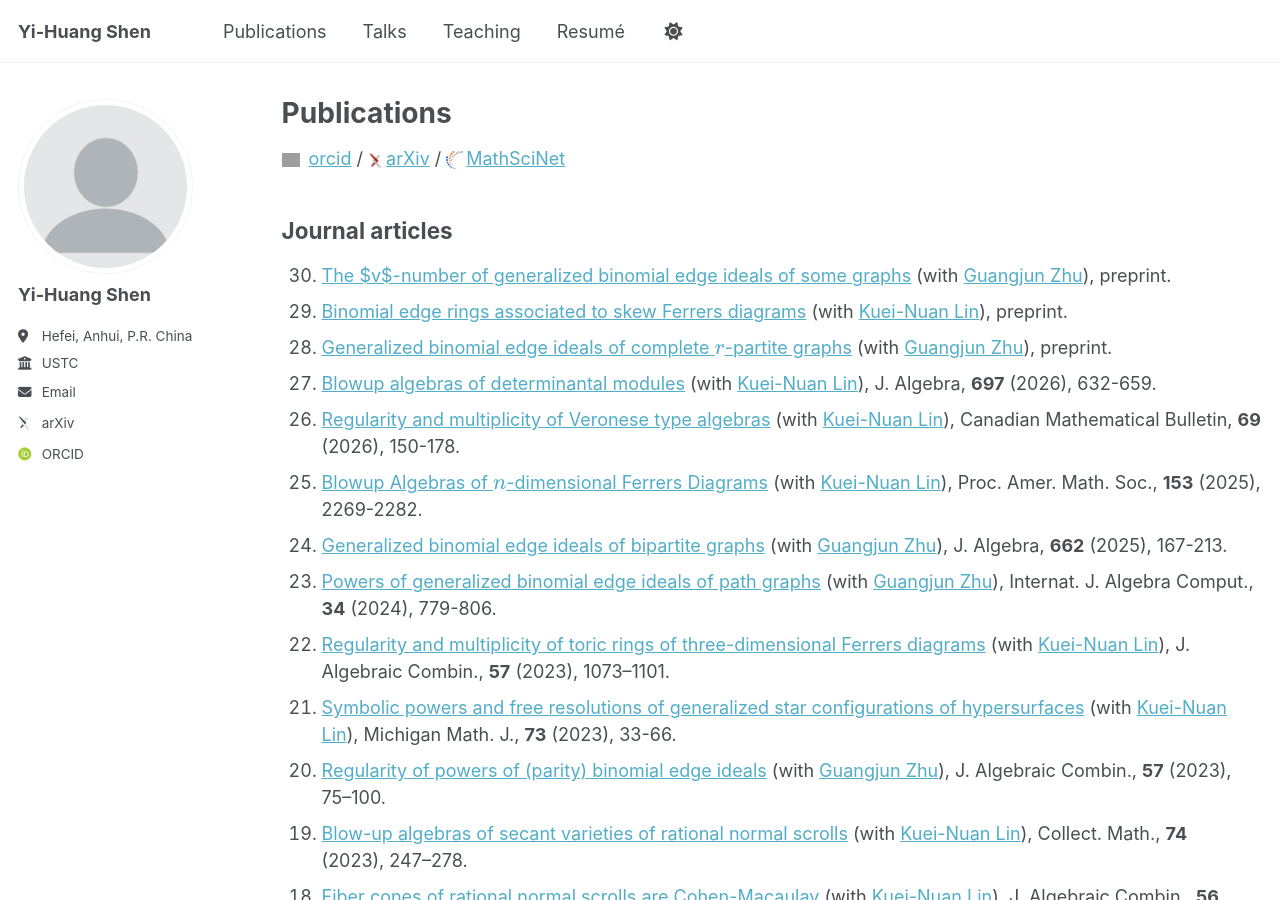
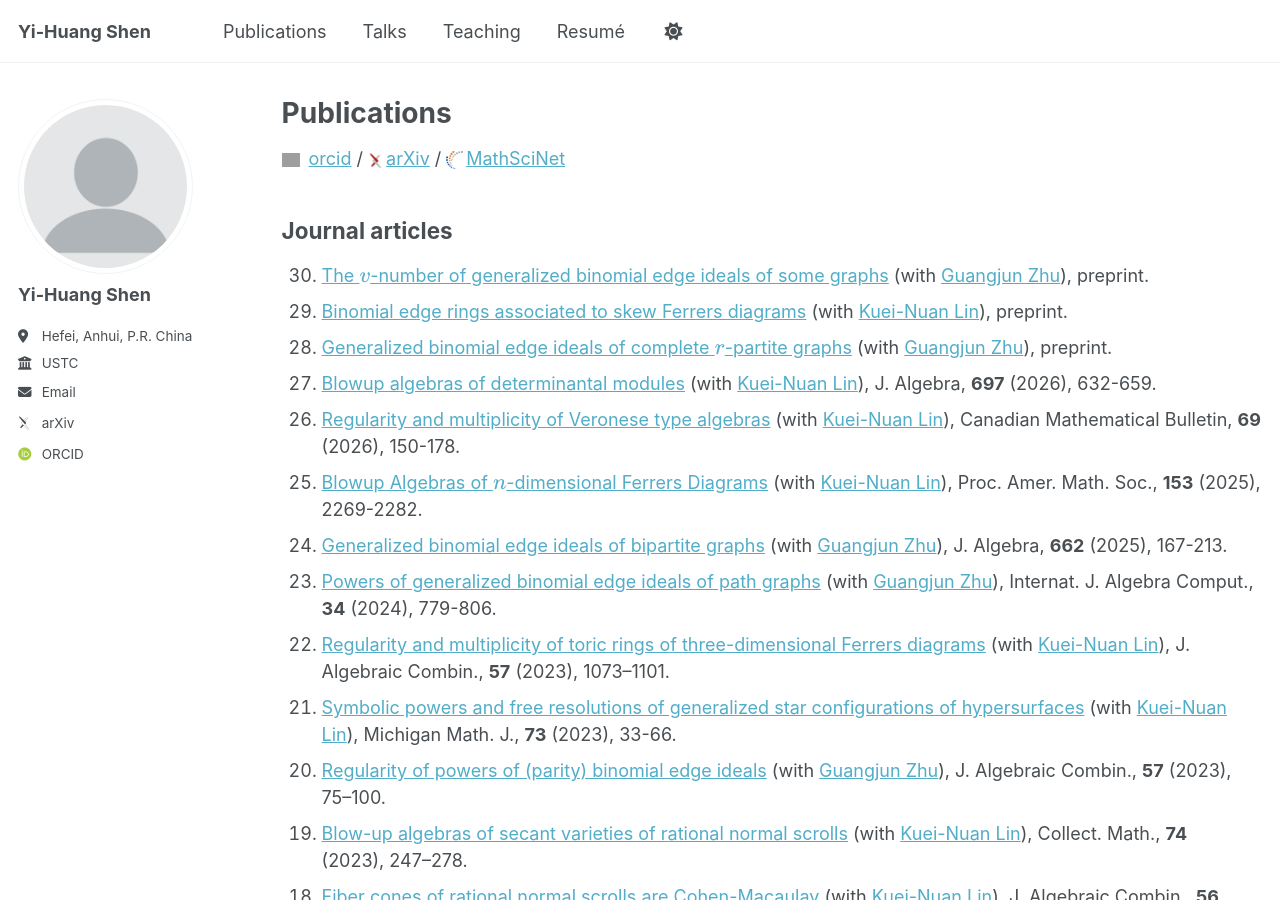
Before and after one commit to YiHuangShen-USTC/YiHuangShen-USTC.github.io, a Jekyll site: the page built from _pages/publications.md, in a window 1280 px wide and 900 px high. Built offline with Jekyll 4.4.1, drawn with Linux system fonts in a browser that asks for light colours; some web fonts are replaced; a script that is not in the unit is left out; grey boxes are pictures that could not be loaded.

```diff
--- a/_pages/publications.md
+++ b/_pages/publications.md
@@ -11,7 +11,7 @@ author_profile: true
 
 ## Journal articles
 <ol reversed>
-<li><a href="https://arxiv.org/abs/2603.29516">The $v$-number of generalized binomial edge ideals of some graphs</a> (with <a href="http://web.suda.edu.cn/zhuguangjun/">Guangjun Zhu</a>), preprint.</li>
+<li><a href="https://arxiv.org/abs/2603.29516">The \(v\)-number of generalized binomial edge ideals of some graphs</a> (with <a href="http://web.suda.edu.cn/zhuguangjun/">Guangjun Zhu</a>), preprint.</li>
 <li><a href="http://arxiv.org/abs/2508.20364">Binomial edge rings associated to skew Ferrers diagrams</a> (with <a href="https://sites.psu.edu/kul20/">Kuei-Nuan Lin</a>), preprint.  </li>
 <li><a href="https://arxiv.org/abs/2312.11807">Generalized binomial edge ideals of complete \(r\)-partite graphs</a> (with <a href="http://web.suda.edu.cn/zhuguangjun/">Guangjun Zhu</a>), preprint.</li>
 <li><a href="https://doi.org/10.1016/j.jalgebra.2026.02.033">Blowup algebras of determinantal modules</a> (with <a href="https://sites.psu.edu/kul20/">Kuei-Nuan Lin</a>), J. Algebra, <b>697</b> (2026), 632-659.  </li>
```
